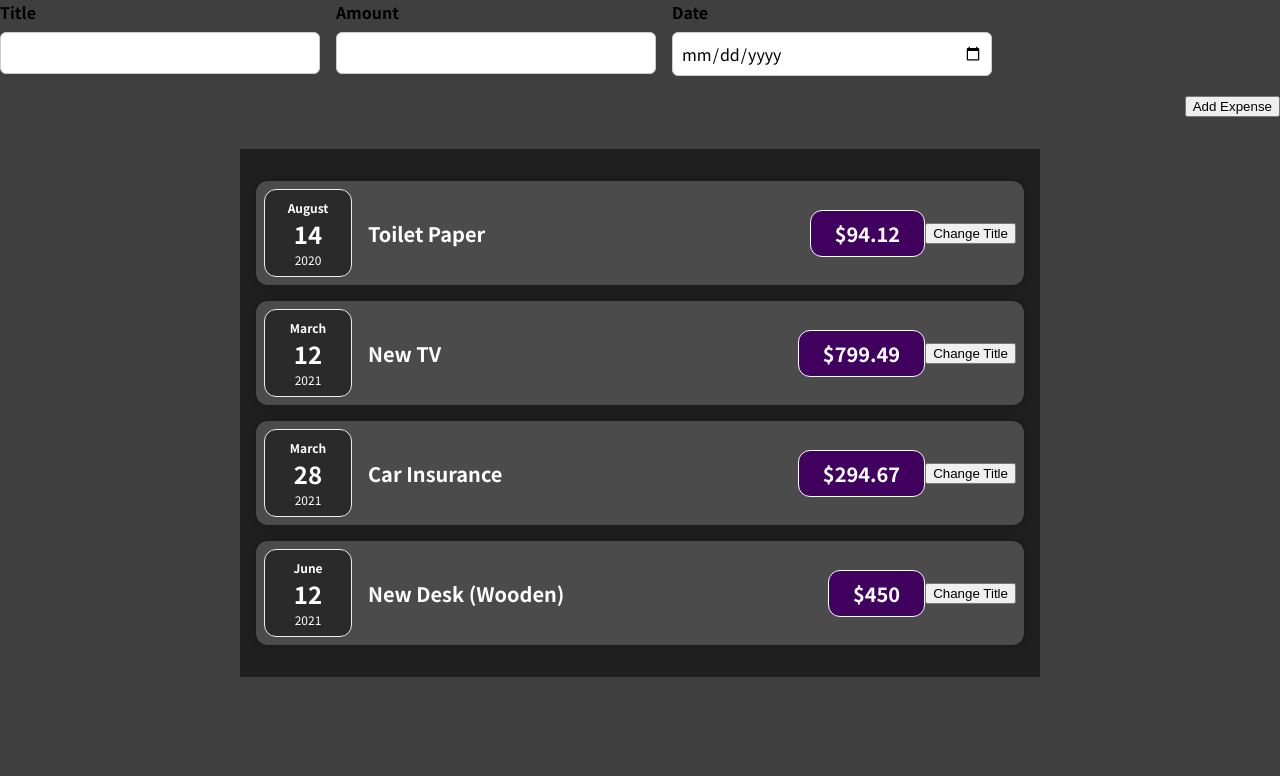
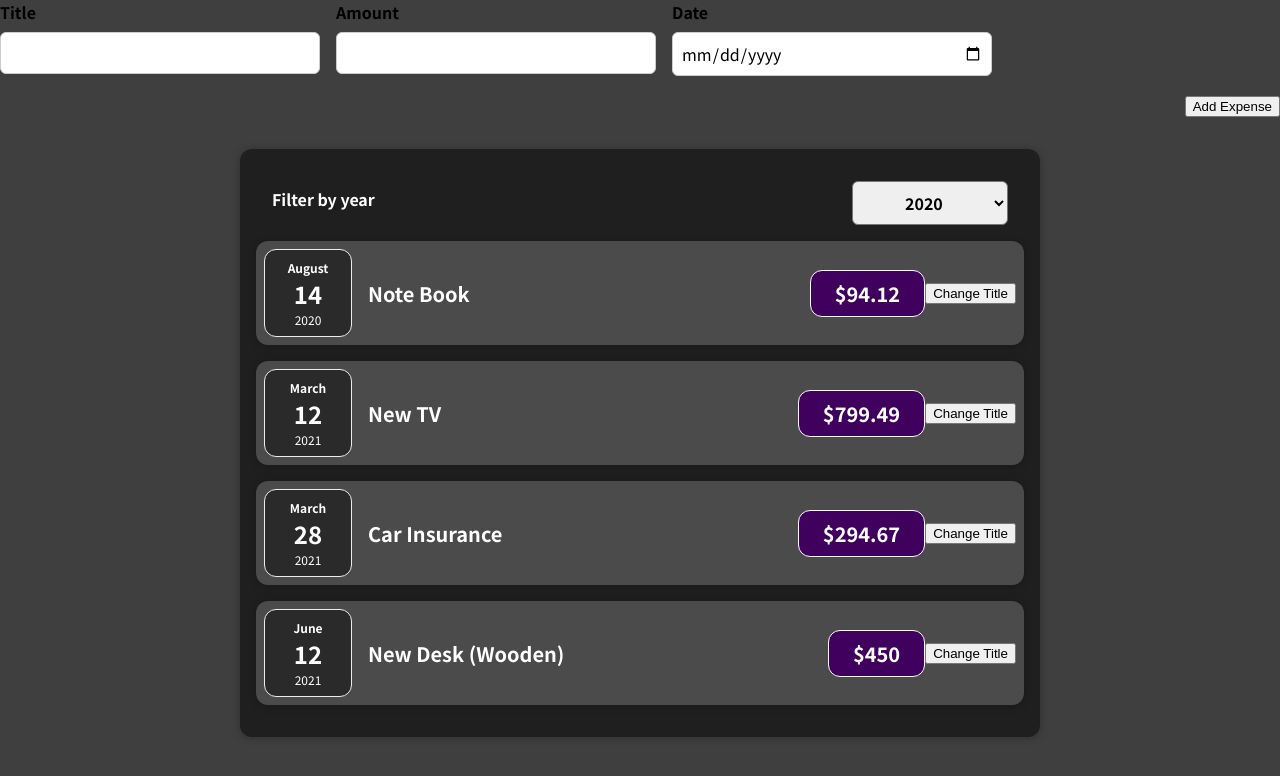
Before and after one commit to psadalja/expense-tracker, a React (Create React App) app: page / in a window 1280 px wide. Shown: the top 776 px of the page. Built offline with nearby package versions, Linux system fonts and the light colour scheme.

Commit message:
add  filter component

```diff
--- a/src/App.js
+++ b/src/App.js
@@ -8,7 +8,7 @@
   const expenses = [
     {
       id: "e1",
-      title: "Toilet Paper",
+      title: "Note Book",
       amount: 94.12,
       date: new Date(2020, 7, 14),
     },
--- a/src/components/Expenses/Expenses.jsx
+++ b/src/components/Expenses/Expenses.jsx
@@ -1,9 +1,24 @@
+import React, { useState } from "react";
+
 import ExpenseItem from "./ExpenseItem";
+import Card from "../UI/Card";
+import ExpensesFilter from "./ExpensesFilter";
 import "./Expenses.css";
 
-function Expenses(props) {
+const Expenses = (props) => {
+  const [filteredYear, setFilteredYear] = useState("2020");
+
+  const filterChangeHandler = (selectedYear) => {
+    setFilteredYear(selectedYear);
+  };
+
   return (
-    <div className="expenses">
+    <div>
+      <Card className="expenses">
+        <ExpensesFilter
+          selected={filteredYear}
+          onChangeFilter={filterChangeHandler}
+        />
         <ExpenseItem
           title={props.items[0].title}
           amount={props.items[0].amount}
@@ -24,8 +39,9 @@
           amount={props.items[3].amount}
           date={props.items[3].date}
         />
+      </Card>
     </div>
   );
-}
+};
 
 export default Expenses;
--- /dev/null
+++ b/src/components/Expenses/ExpensesFilter.css
@@ -0,0 +1,24 @@
+.expenses-filter {
+  color: white;
+  padding: 0 1rem;
+}
+
+.expenses-filter__control {
+  display: flex;
+  width: 100%;
+  align-items: center;
+  justify-content: space-between;
+  margin: 1rem 0;
+}
+
+.expenses-filter label {
+  font-weight: bold;
+  margin-bottom: 0.5rem;
+}
+
+.expenses-filter select {
+  font: inherit;
+  padding: 0.5rem 3rem;
+  font-weight: bold;
+  border-radius: 6px;
+}
--- /dev/null
+++ b/src/components/Expenses/ExpensesFilter.jsx
@@ -0,0 +1,25 @@
+import React from "react";
+
+import "./ExpensesFilter.css";
+
+const ExpensesFilter = (props) => {
+  const dropdownChangeHandler = (event) => {
+    props.onChangeFilter(event.target.value);
+  };
+
+  return (
+    <div className="expenses-filter">
+      <div className="expenses-filter__control">
+        <label>Filter by year</label>
+        <select value={props.selected} onChange={dropdownChangeHandler}>
+          <option value="2022">2022</option>
+          <option value="2021">2021</option>
+          <option value="2020">2020</option>
+          <option value="2019">2019</option>
+        </select>
+      </div>
+    </div>
+  );
+};
+
+export default ExpensesFilter;
```
Lines whose indentation alone changed are shown as unchanged.
